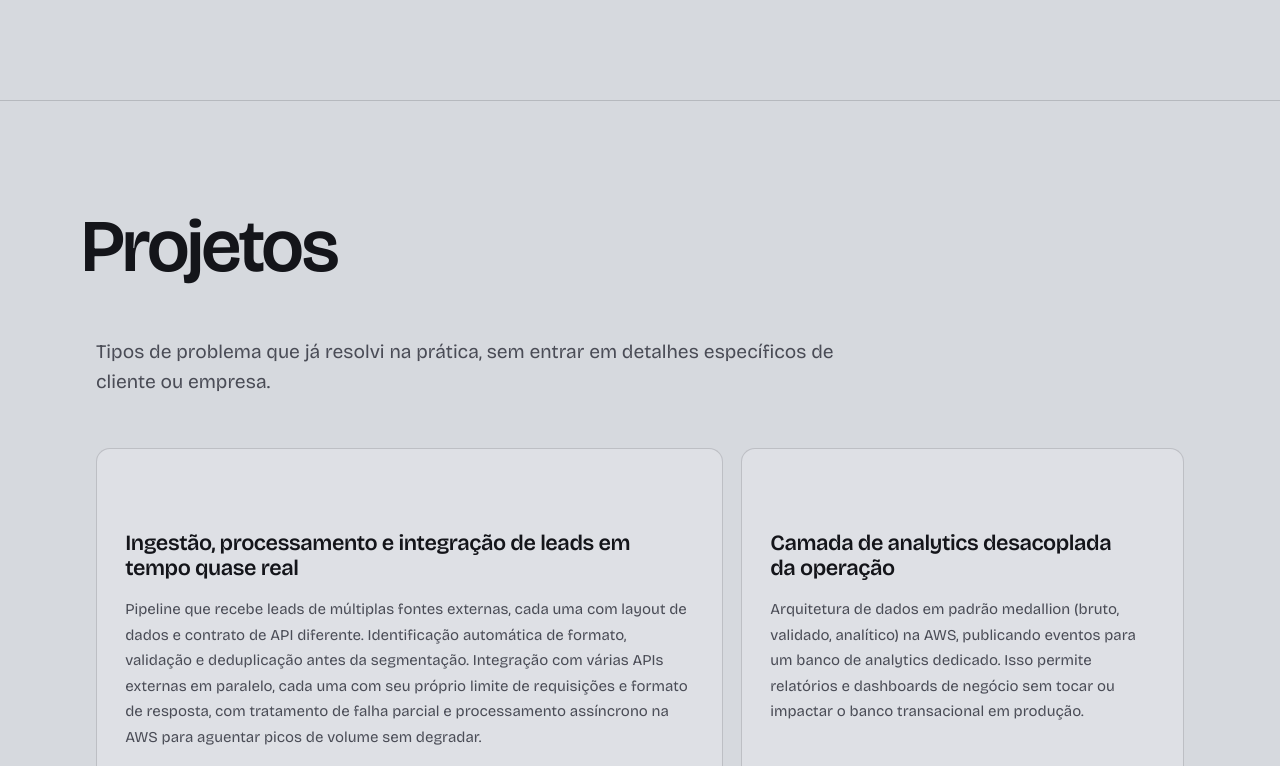
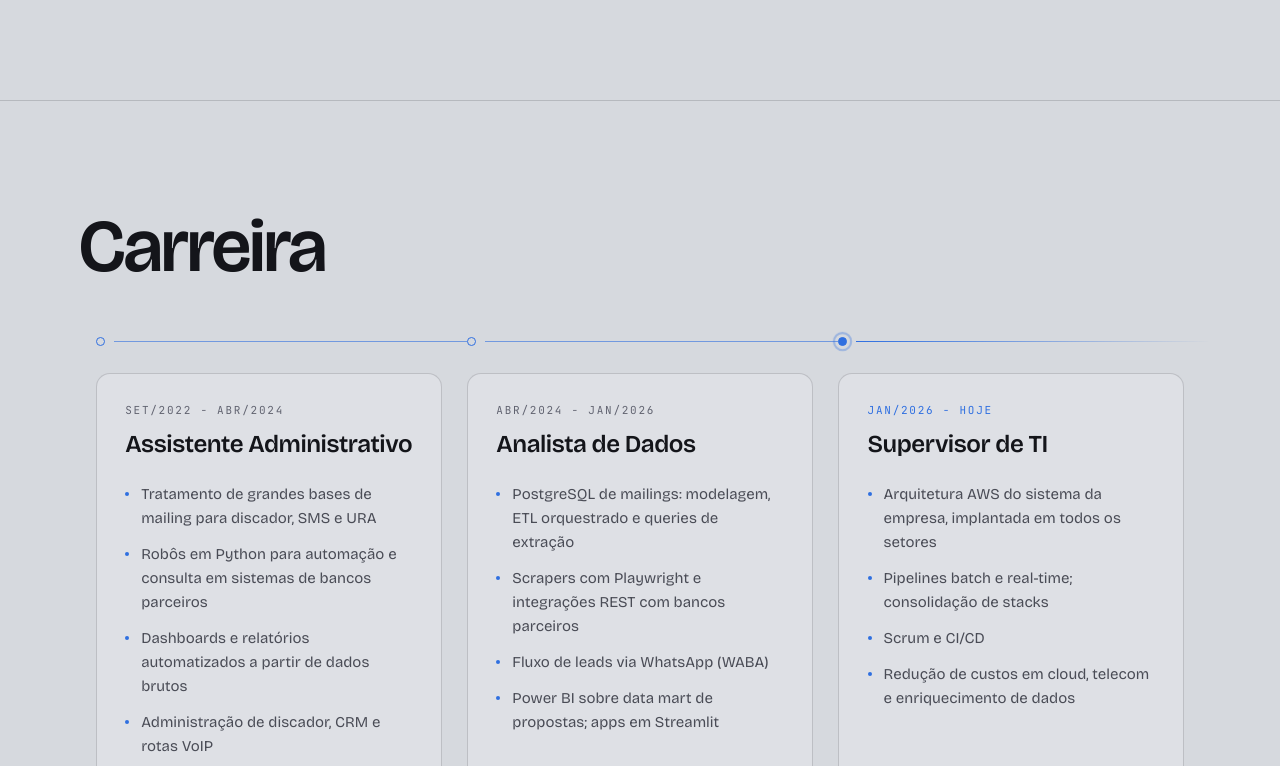
Before and after one commit to douglazcandido/douglazcandido.com, a React (Vite) app: page / in a window 1280 px wide. Shown: the part 1214-1980 px from the top of the page. Built offline with nearby package versions, Linux system fonts and the light colour scheme.

Commit message:
feat: adiciona seção Carreira com pipeline do histórico profissional

```diff
--- a/src/App.tsx
+++ b/src/App.tsx
@@ -2,6 +2,7 @@ import Nav from "./components/Nav";
 import ScrollRail from "./components/ScrollRail";
 import Hero from "./sections/Hero";
 import About from "./sections/About";
+import Career from "./sections/Career";
 import Projects from "./sections/Projects";
 import Skills from "./sections/Skills";
 import Education from "./sections/Education";
@@ -22,6 +23,7 @@ export default function App() {
       <main className="relative">
         <Hero />
         <About />
+        <Career />
         <Projects />
         <Skills />
         <Education />
--- a/src/components/Nav.tsx
+++ b/src/components/Nav.tsx
@@ -6,6 +6,7 @@ import { useI18n } from "../i18n/context";
 
 const sectionDefs = [
   { id: "sobre", key: "about" },
+  { id: "carreira", key: "career" },
   { id: "projetos", key: "projects" },
   { id: "skills", key: "skills" },
   { id: "educacao", key: "education" },
--- a/src/components/ScrollRail.tsx
+++ b/src/components/ScrollRail.tsx
@@ -4,6 +4,7 @@ import { useI18n } from "../i18n/context";
 const stops = [
   { id: "inicio", key: "home" },
   { id: "sobre", key: "about" },
+  { id: "carreira", key: "career" },
   { id: "projetos", key: "projects" },
   { id: "skills", key: "skills" },
   { id: "educacao", key: "education" },
--- a/src/hooks/useDocumentTitle.ts
+++ b/src/hooks/useDocumentTitle.ts
@@ -6,6 +6,7 @@ import { useActiveSection } from "./useActiveSection";
 const stops = [
   { id: "inicio", key: "home" },
   { id: "sobre", key: "about" },
+  { id: "carreira", key: "career" },
   { id: "projetos", key: "projects" },
   { id: "skills", key: "skills" },
   { id: "educacao", key: "education" },
--- a/src/i18n/en.ts
+++ b/src/i18n/en.ts
@@ -17,6 +17,7 @@ export const en: Dict = {
   },
   nav: {
     about: "about",
+    career: "career",
     projects: "projects",
     skills: "skills",
     education: "education",
@@ -39,6 +40,41 @@ export const en: Dict = {
     statDb: "PostgreSQL database optimized",
     statDbWas: "was 112 GB",
     statTools: "Tools in the stack",
+  },
+  career: {
+    title: "Career",
+    items: [
+      {
+        title: "Administrative Assistant",
+        period: "Sep/2022 - Apr/2024",
+        items: [
+          "Handling large mailing databases for dialer, SMS and IVR campaigns",
+          "Python bots to automate and query partner bank systems",
+          "Automated dashboards and reports built from raw data",
+          "Administration of the dialer, CRM and VoIP routes",
+        ],
+      },
+      {
+        title: "Data Analyst",
+        period: "Apr/2024 - Jan/2026",
+        items: [
+          "Mailing PostgreSQL: data modeling, orchestrated ETL and extraction queries",
+          "Playwright scrapers and REST integrations with partner banks",
+          "Lead flow through WhatsApp (WABA)",
+          "Power BI on a proposals data mart; Streamlit apps",
+        ],
+      },
+      {
+        title: "IT Supervisor",
+        period: "Jan/2026 - present",
+        items: [
+          "AWS architecture for the company's system, rolled out across all departments",
+          "Batch and real-time pipelines; stack consolidation",
+          "Scrum and CI/CD",
+          "Cost reduction in cloud, telecom and data enrichment",
+        ],
+      },
+    ],
   },
   projects: {
     title: "Projects",
--- a/src/i18n/es.ts
+++ b/src/i18n/es.ts
@@ -17,6 +17,7 @@ export const es: Dict = {
   },
   nav: {
     about: "sobre mí",
+    career: "carrera",
     projects: "proyectos",
     skills: "habilidades",
     education: "educación",
@@ -39,6 +40,41 @@ export const es: Dict = {
     statDb: "Base PostgreSQL optimizada",
     statDbWas: "antes 112 GB",
     statTools: "Herramientas en el stack",
+  },
+  career: {
+    title: "Carrera",
+    items: [
+      {
+        title: "Asistente Administrativo",
+        period: "sep/2022 - abr/2024",
+        items: [
+          "Tratamiento de grandes bases de mailing para discador, SMS y URA",
+          "Robots en Python para automatizar y consultar sistemas de bancos socios",
+          "Dashboards e informes automatizados a partir de datos en bruto",
+          "Administración de discador, CRM y rutas VoIP",
+        ],
+      },
+      {
+        title: "Analista de Datos",
+        period: "abr/2024 - ene/2026",
+        items: [
+          "PostgreSQL de mailings: modelado, ETL orquestado y consultas de extracción",
+          "Scrapers con Playwright e integraciones REST con bancos socios",
+          "Flujo de leads por WhatsApp (WABA)",
+          "Power BI sobre un data mart de propuestas; apps en Streamlit",
+        ],
+      },
+      {
+        title: "Supervisor de TI",
+        period: "ene/2026 - hoy",
+        items: [
+          "Arquitectura AWS del sistema de la empresa, implantada en todos los sectores",
+          "Pipelines batch y en tiempo real; consolidación de stacks",
+          "Scrum y CI/CD",
+          "Reducción de costos en cloud, telecom y enriquecimiento de datos",
+        ],
+      },
+    ],
   },
   projects: {
     title: "Proyectos",
--- a/src/i18n/pt.ts
+++ b/src/i18n/pt.ts
@@ -19,6 +19,7 @@ export const pt = {
   },
   nav: {
     about: "sobre",
+    career: "carreira",
     projects: "projetos",
     skills: "skills",
     education: "educação",
@@ -41,6 +42,41 @@ export const pt = {
     statDb: "Base PostgreSQL otimizada",
     statDbWas: "era 112 GB",
     statTools: "Ferramentas na stack",
+  },
+  career: {
+    title: "Carreira",
+    items: [
+      {
+        title: "Assistente Administrativo",
+        period: "set/2022 - abr/2024",
+        items: [
+          "Tratamento de grandes bases de mailing para discador, SMS e URA",
+          "Robôs em Python para automação e consulta em sistemas de bancos parceiros",
+          "Dashboards e relatórios automatizados a partir de dados brutos",
+          "Administração de discador, CRM e rotas VoIP",
+        ],
+      },
+      {
+        title: "Analista de Dados",
+        period: "abr/2024 - jan/2026",
+        items: [
+          "PostgreSQL de mailings: modelagem, ETL orquestrado e queries de extração",
+          "Scrapers com Playwright e integrações REST com bancos parceiros",
+          "Fluxo de leads via WhatsApp (WABA)",
+          "Power BI sobre data mart de propostas; apps em Streamlit",
+        ],
+      },
+      {
+        title: "Supervisor de TI",
+        period: "jan/2026 - hoje",
+        items: [
+          "Arquitetura AWS do sistema da empresa, implantada em todos os setores",
+          "Pipelines batch e real-time; consolidação de stacks",
+          "Scrum e CI/CD",
+          "Redução de custos em cloud, telecom e enriquecimento de dados",
+        ],
+      },
+    ],
   },
   projects: {
     title: "Projetos",
--- a/src/index.css
+++ b/src/index.css
@@ -300,13 +300,66 @@ html.theme-fade *::after {
   filter: brightness(0);
 }
 
+/* ------------------------------------------------------------------ */
+/* Career pipeline: connector line draws, nodes pop in, current node pulses */
+/* ------------------------------------------------------------------ */
+
+.pipe-line {
+  transform: scaleY(0);
+  transform-origin: top;
+  transition: transform 1.1s cubic-bezier(0.19, 1, 0.22, 1) calc(var(--d, 0ms) + 250ms);
+}
+
+.pipe-node {
+  display: block;
+  transform: scale(0);
+  transition: transform 0.7s cubic-bezier(0.19, 1, 0.22, 1) var(--d, 0ms);
+}
+
+.pipe-visible .pipe-line {
+  transform: scale(1);
+}
+
+.pipe-visible .pipe-node {
+  transform: scale(1);
+}
+
+@media (min-width: 768px) {
+  .pipe-line {
+    transform: scaleX(0);
+    transform-origin: left;
+  }
+}
+
+.pipe-pulse {
+  animation: pipe-pulse 2s ease-out infinite;
+}
+
+@keyframes pipe-pulse {
+  from {
+    transform: scale(1);
+    opacity: 0.8;
+  }
+  to {
+    transform: scale(3);
+    opacity: 0;
+  }
+}
+
 @media (prefers-reduced-motion: reduce) {
   html {
     scroll-behavior: auto;
   }
 
-  .animate-blink {
+  .animate-blink,
+  .pipe-pulse {
     animation: none;
+  }
+
+  .pipe-line,
+  .pipe-node {
+    transform: none;
+    transition: none;
   }
 
   .hero-char,
--- /dev/null
+++ b/src/sections/Career.tsx
@@ -0,0 +1,80 @@
+import Section from "../components/Section";
+import Reveal from "../components/Reveal";
+import SpotlightCard from "../components/SpotlightCard";
+import { useInView } from "../hooks/useInView";
+import { useI18n } from "../i18n/context";
+
+/**
+ * Career as a pipeline: one node per stage, joined by a line that draws in as
+ * the section scrolls into view. Vertical on mobile, horizontal from md up.
+ * The last stage is the current one (pulsing node, line fading out).
+ */
+export default function Career() {
+  const { t } = useI18n();
+  const items = t.career.items;
+  const { ref, isInView } = useInView<HTMLOListElement>({ threshold: 0.1 });
+
+  return (
+    <Section id="carreira" title={t.career.title}>
+      <ol
+        ref={ref}
+        className={`m-0 grid list-none grid-cols-1 gap-x-[clamp(16px,2vw,28px)] gap-y-8 p-0 md:grid-cols-3 ${isInView ? "pipe-visible" : ""}`}
+      >
+        {items.map((role, i) => {
+          const isCurrent = i === items.length - 1;
+          const delay = `${i * 320}ms`;
+
+          return (
+            <li
+              key={role.title}
+              className="relative flex flex-col pl-8 md:pt-9 md:pl-0"
+              style={{ "--d": delay } as React.CSSProperties}
+            >
+              {/* Connector to the next stage (fades out on the current one). */}
+              <span
+                aria-hidden="true"
+                className={`pipe-line absolute top-3 -bottom-[40px] left-[4px] w-px md:top-[4px] md:right-[calc(-1*clamp(16px,2vw,28px))] md:bottom-auto md:left-[18px] md:h-px md:w-auto ${
+                  isCurrent
+                    ? "bg-linear-to-b from-accent to-transparent md:bg-linear-to-r"
+                    : "bg-accent/60"
+                }`}
+              />
+
+              {/* Node */}
+              <span
+                aria-hidden="true"
+                className="pipe-node absolute top-[6px] left-0 md:top-0 md:left-0"
+              >
+                <span className={`block h-[9px] w-[9px] rounded-full border border-accent ${isCurrent ? "bg-accent" : "bg-bg"}`} />
+                {isCurrent && <span className="pipe-pulse absolute inset-0 rounded-full border border-accent" />}
+              </span>
+
+              <Reveal className="h-full" delay={i * 160}>
+                <SpotlightCard className="flex h-full flex-col p-[clamp(20px,2.2vw,32px)]">
+                  <p
+                    className={`m-0 font-mono text-[11px] tracking-[0.16em] uppercase ${
+                      isCurrent ? "text-accent" : "text-neutral-500"
+                    }`}
+                  >
+                    {role.period}
+                  </p>
+                  <h3 className="m-0 mt-3 font-display text-[clamp(20px,1.9vw,30px)] leading-[1.15] font-semibold tracking-[-0.02em] text-pretty">
+                    {role.title}
+                  </h3>
+                  <ul className="m-0 mt-6 flex list-none flex-col gap-3 p-0">
+                    {role.items.map((item) => (
+                      <li key={item} className="relative pl-4 text-[15px] leading-[1.6] text-neutral-400">
+                        <span aria-hidden="true" className="absolute top-[0.62em] left-0 h-1 w-1 rounded-full bg-accent" />
+                        {item}
+                      </li>
+                    ))}
+                  </ul>
+                </SpotlightCard>
+              </Reveal>
+            </li>
+          );
+        })}
+      </ol>
+    </Section>
+  );
+}
```
